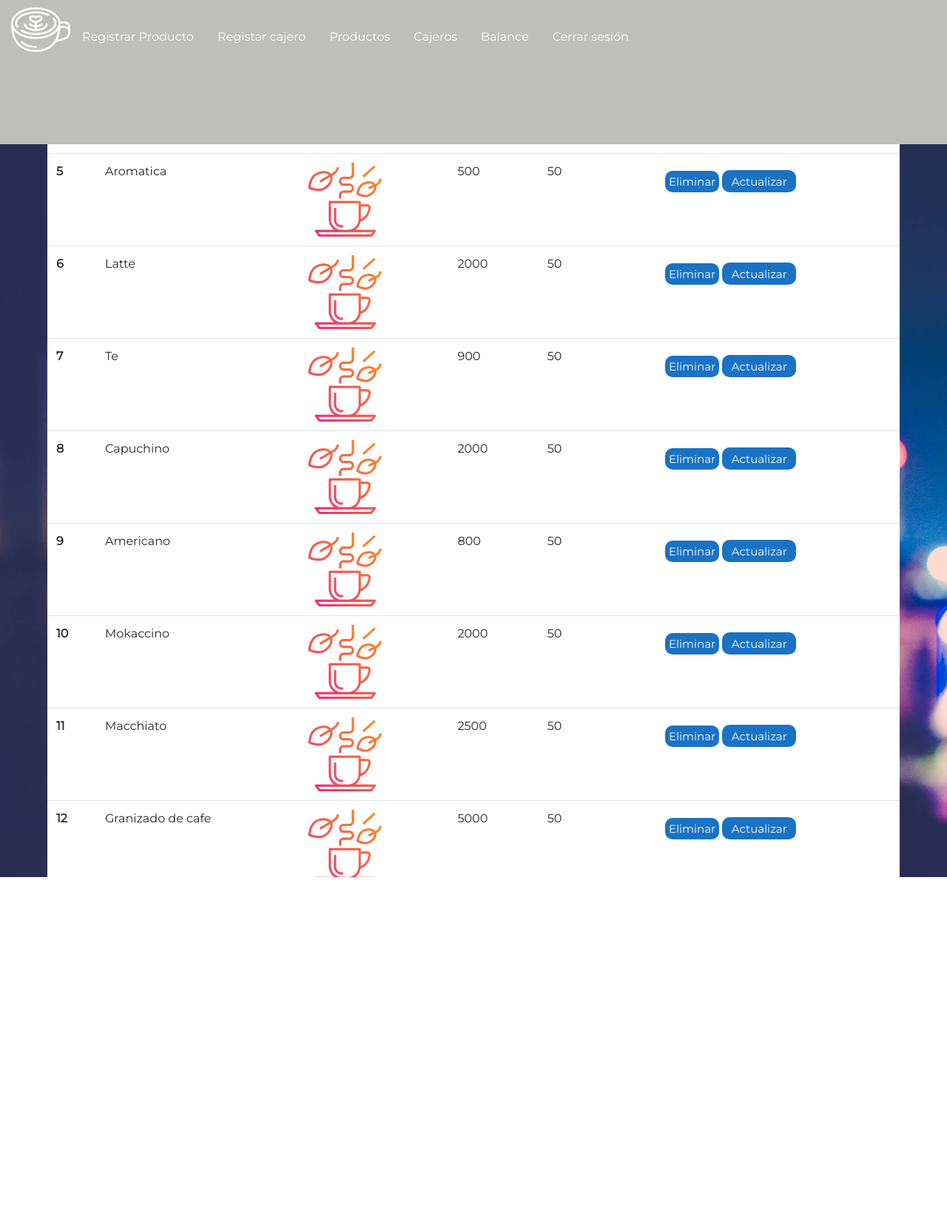
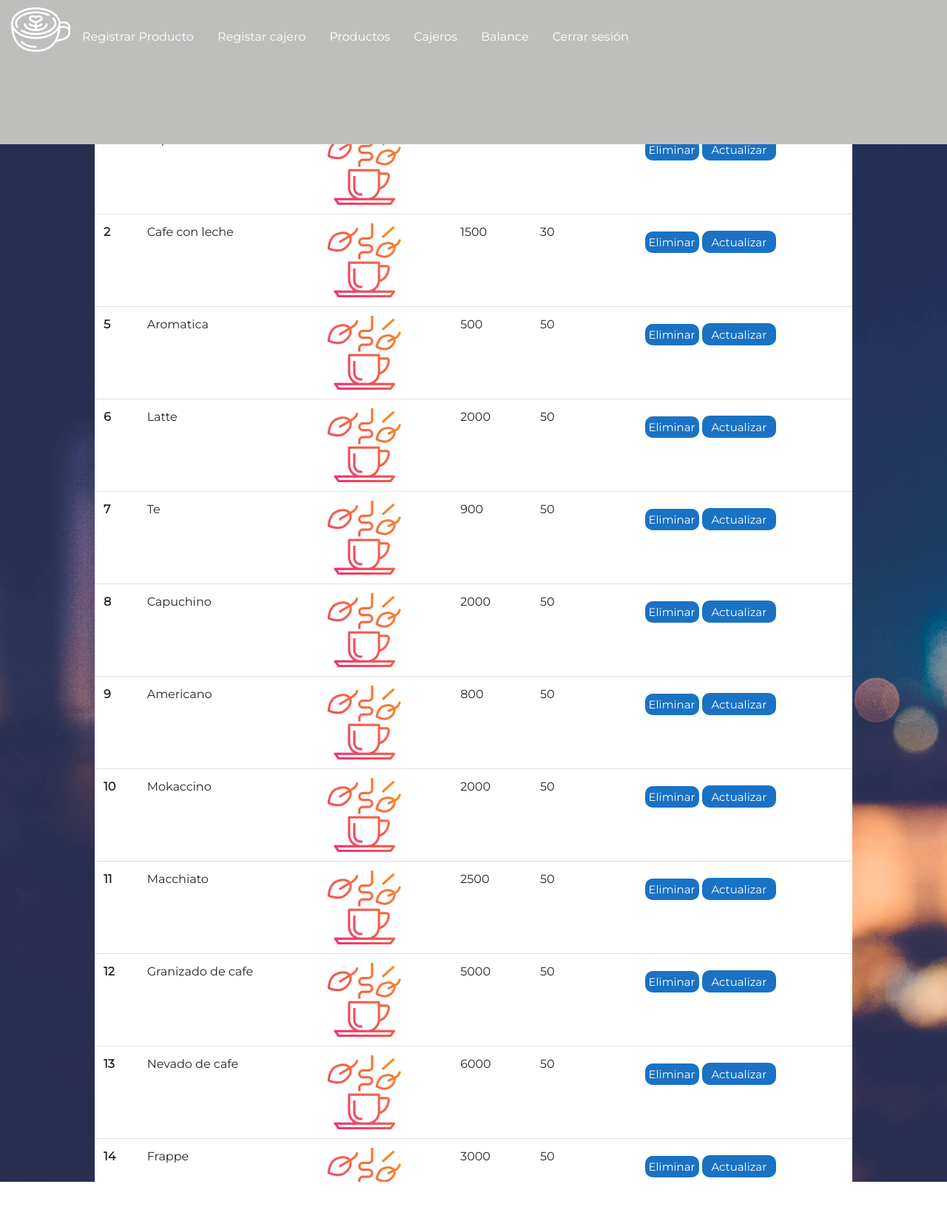
Before and after one commit to deissyMantilla/CafeteriaBrioche-, a Flask app: page /productos in a window 1280 px wide. Shown: the whole page at 74% size. Run offline with Flask 2, Linux system fonts and the light colour scheme; a user stored in the database is signed in; data comes from the database, SQL or seed files in the repository.

Commit message:
[fix] alto de la tabla

```diff
--- a/static/css/usuarios1.css
+++ b/static/css/usuarios1.css
@@ -12,7 +12,7 @@ body {
 }
 .contenedorTabla {
   width: 100%;
-  height: 60vh;
+  height: 85vh;
   background-image: url("../img/background.jpg");
   background-size: cover;
   display: flex;
@@ -20,9 +20,10 @@ body {
   align-items: center;
   overflow: scroll;
 }
+
 .table {
   background-color: white;
-  width: 90vw;
+  width: 80vw;
   height: 90%;
 }
 .table tr:hover {
```
